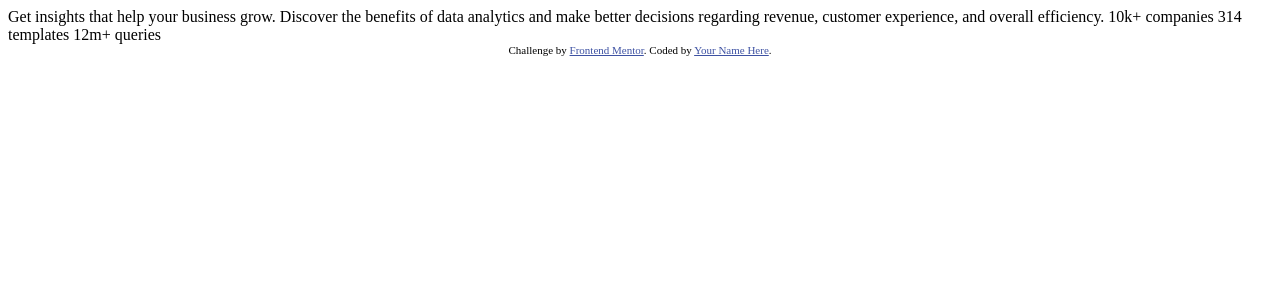
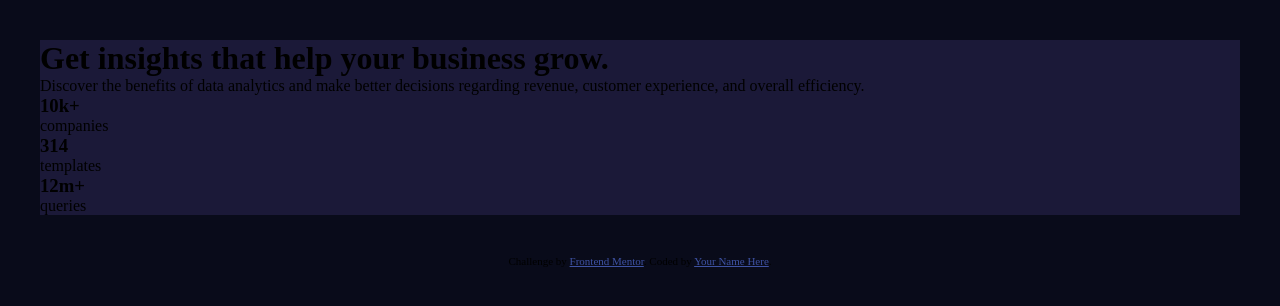
Before and after one commit to jchapar/stats_card_component, a plain HTML site: page index.html in a window 1280 px wide. Drawn offline with Linux system fonts and the light colour scheme.

Commit message:
html complete

```diff
--- a/index.html
+++ b/index.html
@@ -5,25 +5,35 @@
   <meta name="viewport" content="width=device-width, initial-scale=1.0"> <!-- displays site properly based on user's device -->
 
   <link rel="icon" type="image/png" sizes="32x32" href="./images/favicon-32x32.png">
-
+  <link rel="stylesheet" href="style.css">
   <title>Frontend Mentor | Stats preview card component</title>
-
-  <!-- Feel free to remove these styles or customise in your own stylesheet 👍 -->
-  <style>
-    .attribution { font-size: 11px; text-align: center; }
-    .attribution a { color: hsl(228, 45%, 44%); }
-  </style>
 </head>
 <body>
 
-  Get insights that help your business grow.
-
-  Discover the benefits of data analytics and make better decisions regarding revenue, customer
-  experience, and overall efficiency.
-
-  10k+ companies
-  314 templates
-  12m+ queries
+  <div class="card">
+    <div class="card-img">
+      <div class="img"></div>
+    </div>
+    <div class="card-content">
+      <h1>  Get <span>insights</span> that help your business grow.</h1>
+      <p> Discover the benefits of data analytics and make better decisions regarding revenue, customer
+        experience, and overall efficiency.</p>
+      <div class="stats">
+        <div class="stat-1">
+          <h3>10k+</h3>
+          <p>companies</p>
+        </div>
+        <div class="stat-2">
+          <h3>314</h3>
+          <p>templates</p>
+        </div>
+        <div class="stat-3">
+          <h3>12m+</h3>
+          <p>queries</p>
+        </div>
+      </div>
+    </div>
+  </div>
 
   <div class="attribution">
     Challenge by <a href="https://www.frontendmentor.io?ref=challenge" target="_blank">Frontend Mentor</a>.
--- /dev/null
+++ b/style.css
@@ -0,0 +1,38 @@
+@import url("https://fonts.googleapis.com/css2?family=Inter:wght@400;700&family=Lexend+Deca&display=swap");
+
+/*
+font-family: 'Inter', sans-serif;
+font-family: 'Lexend Deca', sans-serif;
+*/
+
+:root {
+  --very-dark-blue: hsl(233, 47%, 7%);
+  --dark-blue: hsl(244, 38%, 16%);
+  --violet-color: hsl(277, 64%, 61%);
+  --white-color: hsl(0, 0%, 100%);
+  --transparent-white: hsla(0, 0%, 100%, 0.75);
+  --slightly-transparent-white: hsla(0, 0%, 100%, 0.6);
+}
+
+* {
+  margin: 0;
+  padding: 0;
+  box-sizing: border-box;
+}
+
+body {
+  background: var(--very-dark-blue);
+}
+
+.card {
+  background: var(--dark-blue);
+  margin: 40px;
+}
+
+.attribution {
+  font-size: 11px;
+  text-align: center;
+}
+.attribution a {
+  color: hsl(228, 45%, 44%);
+}
```
